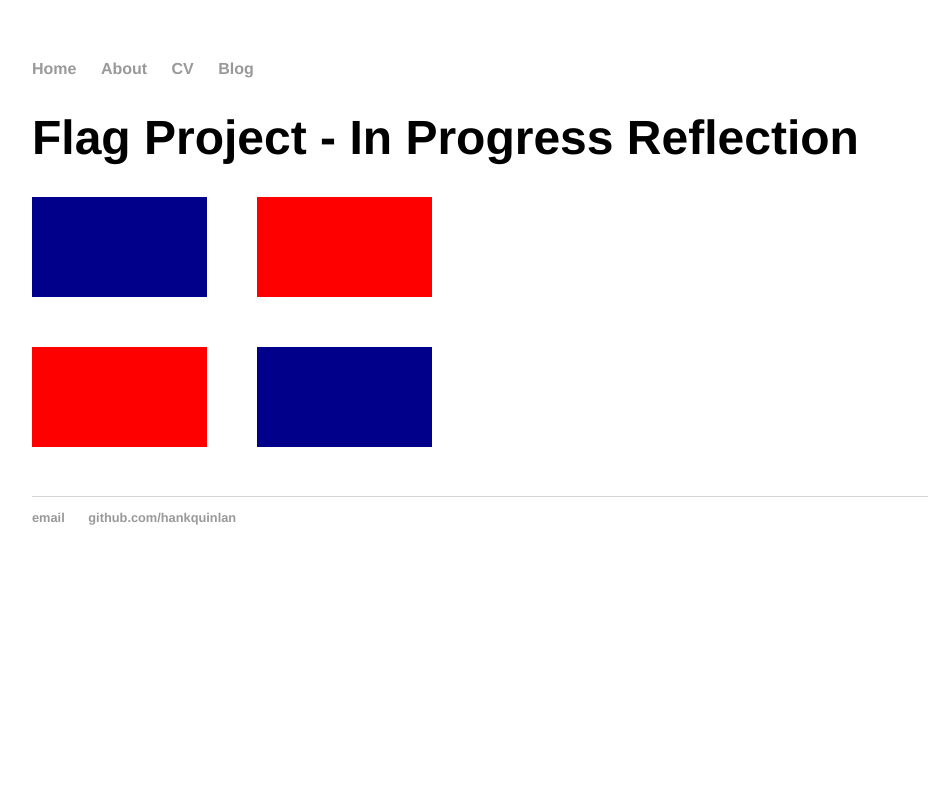
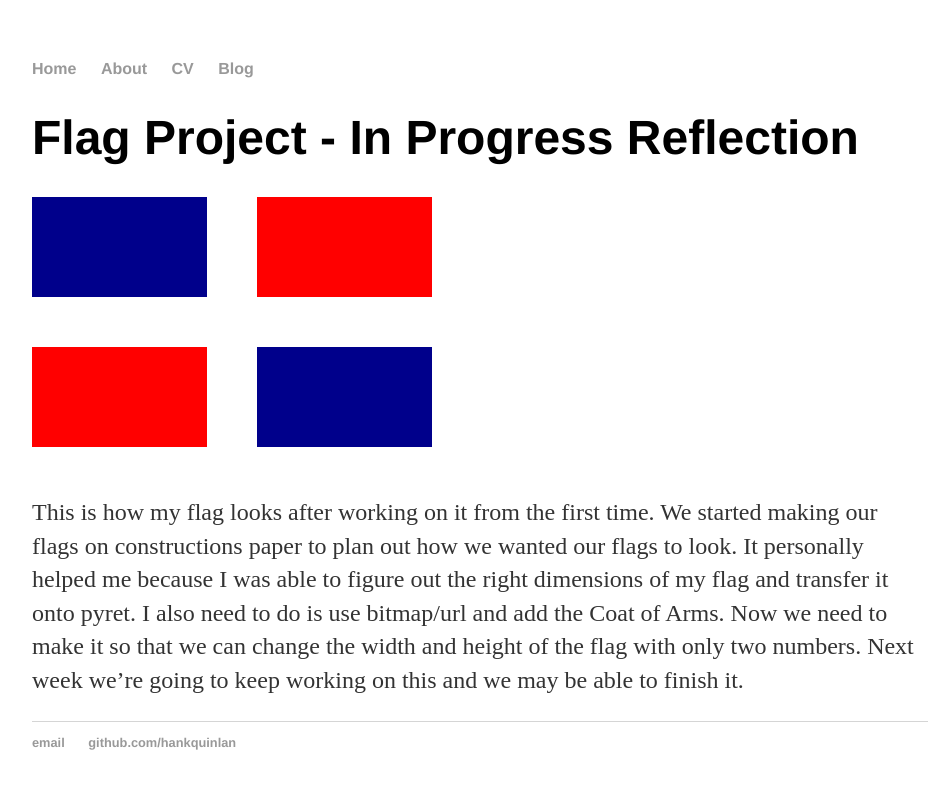
Before and after one commit to kedwinm8662/kedwinm8662.github.io, a Jekyll site: the page built from _posts/2018-12-13-kedwin-post9-site-launched.md, in a window 1280 px wide. Shown: the top 789 px of the page, without its empty margins (160-1102 px from the left). Built offline with Jekyll 4.4.1, drawn with Linux system fonts in a browser that asks for light colours.

Commit message:
Update 2018-12-13-kedwin-post9-site-launched.md

```diff
--- a/_posts/2018-12-13-kedwin-post9-site-launched.md
+++ b/_posts/2018-12-13-kedwin-post9-site-launched.md
@@ -1,10 +1,11 @@
 ---
 layout: default
 title: Kedwin Morel, Reflection
-date: 2018-11-29
+date: 2018-12-13
 ---
 
 <h1> Flag Project - In Progress Reflection </h1>
 
+![My Flag](/images/flag.png)
 
-![My Flag](/images/flag.png)
+This is how my flag looks after working on it from the first time. We started making our flags on constructions paper to plan out how we wanted our flags to look. It personally helped me because I was able to figure out the right dimensions of my flag and transfer it onto pyret. I also need to do is use bitmap/url and add the Coat of Arms. Now we need to make it so that we can change the width and height of the flag with only two numbers. Next week we're going to keep working on this and we may be able to finish it.
```
